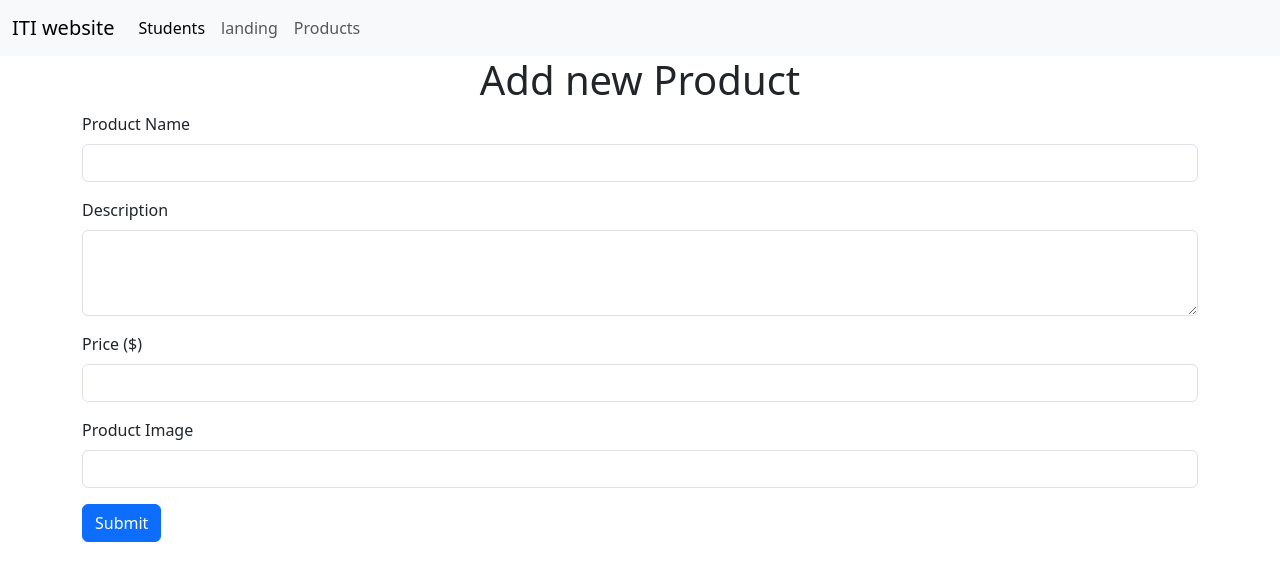
After one commit to NohaAShehab/icc45-fayoum-r2-laravel, a Laravel app: page /products/create in a window 1280 px wide. The commit adds this page. Shown: the top 581 px of the page. Run offline with Laravel 12, Linux system fonts and the light colour scheme.

Commit message:
create product

```diff
--- a/app/Http/Controllers/ProductController.php
+++ b/app/Http/Controllers/ProductController.php
@@ -38,4 +38,30 @@ class ProductController extends Controller
         return to_route('products.index');
 
     }
+
+    function create(){
+        return view('products.create');
+    }
+    function store()
+    {
+        // I need to see the request data
+//        dd($_POST); # print variable then exit ;
+        # laravel  ==> request()
+//        dd(request());
+        $name = request('name');
+        $description = request('description');
+        $price = request('price');
+        $image = request('image');
+//        dd($name, $description, $price, $image);
+        # create product object then save it in the db
+        $product = new Product();
+        $product->name = $name;
+        $product->description = $description;
+        $product->price = $price;
+        $product->image = $image;
+        $product->save();
+//        dd($product);
+        return to_route('products.show',$product->id);
+//        return 'Product received';
+    }
 }
--- a/resources/views/layouts/app.blade.php
+++ b/resources/views/layouts/app.blade.php
@@ -38,11 +38,11 @@
             @yield("main")
         </div>
 
-        <div class="p-3 mb-2 bg-primary text-white">
+        <div class="bg-primary text-white">
             @yield("section1")
         </div>
 
-        <div class="p-3 mb-2 bg-warning text-dark">
+        <div class="bg-warning text-dark">
             @yield("section2")
         </div>
 </div>
--- /dev/null
+++ b/resources/views/products/create.blade.php
@@ -0,0 +1,31 @@
+
+@extends("layouts.app")
+
+
+@section("title") Add New Product @endsection
+
+@section('main')
+    <h1 class="text-center">Add new Product</h1>
+
+    <form action="{{route("products.store")}}" method="POST" enctype="multipart/form-data">
+        @csrf
+        <div class="mb-3">
+            <label for="name" class="form-label">Product Name</label>
+            <input type="text" class="form-control" id="name" name="name" required>
+        </div>
+        <div class="mb-3">
+            <label for="description" class="form-label">Description</label>
+            <textarea class="form-control" id="description" name="description" rows="3" required></textarea>
+        </div>
+        <div class="mb-3">
+            <label for="price" class="form-label">Price ($)</label>
+            <input type="number" class="form-control" id="price" name="price" step="0.01" required>
+        </div>
+        <div class="mb-3">
+            <label for="image" class="form-label">Product Image</label>
+            <input type="text" class="form-control" id="image" name="image"  required>
+        </div>
+        <button type="submit" class="btn btn-primary">Submit</button>
+    </form>
+
+@endsection
--- a/resources/views/products/index.blade.php
+++ b/resources/views/products/index.blade.php
@@ -6,6 +6,9 @@
 
 @section('main')
     <h1 style="color: blue; text-align: center"> All products </h1>
+    <a href="{{route("products.create")}}" class="btn btn-dark justify-content-center">Add new product</a>
+
+
     <div class="d-flex justify-content-center">
     <div class="row row-cols-3 g-2">
     @foreach($products as $product)
--- a/routes/web.php
+++ b/routes/web.php
@@ -72,3 +72,6 @@ Route::get("/products/{id}", [ProductController::class, "show"] )
     ->name("products.show")->where('id', '[0-9]+');
 
 Route::get("/products/{id}/delete", [ProductController::class, "destroy"] )->name("products.destroy");
+
+Route::get("/products/create", [ProductController::class, "create"] )->name("products.create");
+Route::post('/products', [ProductController::class, "store"] )->name("products.store");
```
